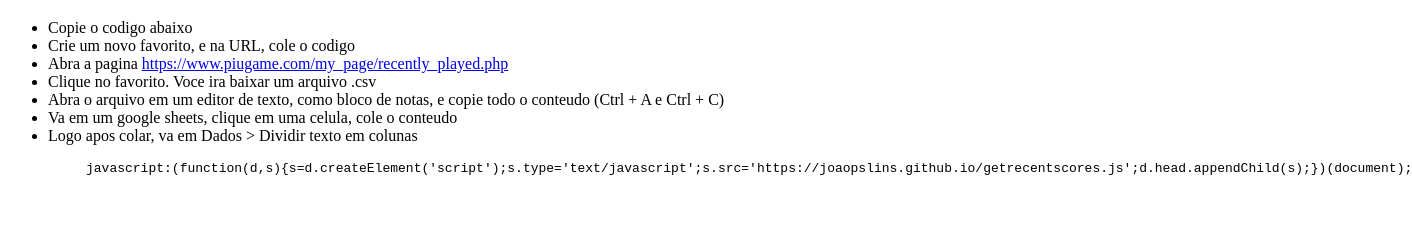
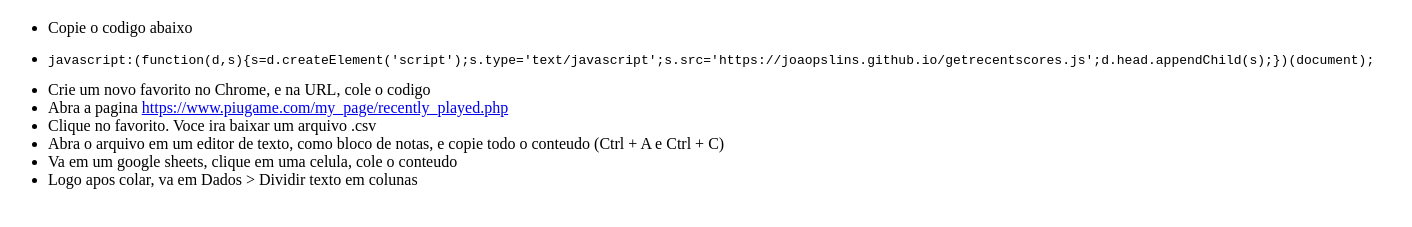
Before and after one commit to joaopslins/joaopslins.github.io, a plain HTML site: page index.html in a window 1280 px wide. Shown: the part 61-288 px from the top of the page, 1412 px wide, since content can reach past the window. Drawn offline with Linux system fonts and the light colour scheme.

Commit message:
Update index.html

```diff
--- a/index.html
+++ b/index.html
@@ -4,26 +4,21 @@
     <meta charset="UTF-8">
     <meta name="viewport" content="width=device-width, initial-scale=1.0">
     <meta http-equiv="X-UA-Compatible" content="ie=edge">
-    <title>My Website</title>
-    <link rel="stylesheet" href="./style.css">
-    <link rel="icon" href="./favicon.ico" type="image/x-icon">
+    <title>PIU scripts</title>
   </head>
   <body>
     <main>
         <h1>Coleta de scores recentes piugame</h1>
         <ul>
           <li>Copie o codigo abaixo</li>
-          <li>Crie um novo favorito, e na URL, cole o codigo</li>
+	  <li><pre>javascript:(function(d,s){s=d.createElement('script');s.type='text/javascript';s.src='https://joaopslins.github.io/getrecentscores.js';d.head.appendChild(s);})(document);</pre></li>
+          <li>Crie um novo favorito no Chrome, e na URL, cole o codigo</li>
           <li>Abra a pagina <a href="https://www.piugame.com/my_page/recently_played.php" target="_blank">https://www.piugame.com/my_page/recently_played.php</a></li>
           <li>Clique no favorito. Voce ira baixar um arquivo .csv</li>
           <li>Abra o arquivo em um editor de texto, como bloco de notas, e copie todo o conteudo (Ctrl + A e Ctrl + C)</li>
           <li>Va em um google sheets, clique em uma celula, cole o conteudo</li>
           <li>Logo apos colar, va em Dados > Dividir texto em colunas</li>
         </ul>
-        <pre>
-          javascript:(function(d,s){s=d.createElement('script');s.type='text/javascript';s.src='https://joaopslins.github.io/getrecentscores.js';d.head.appendChild(s);})(document);
-        </pre>
     </main>
-	<script src="index.js"></script>
   </body>
 </html>
```
